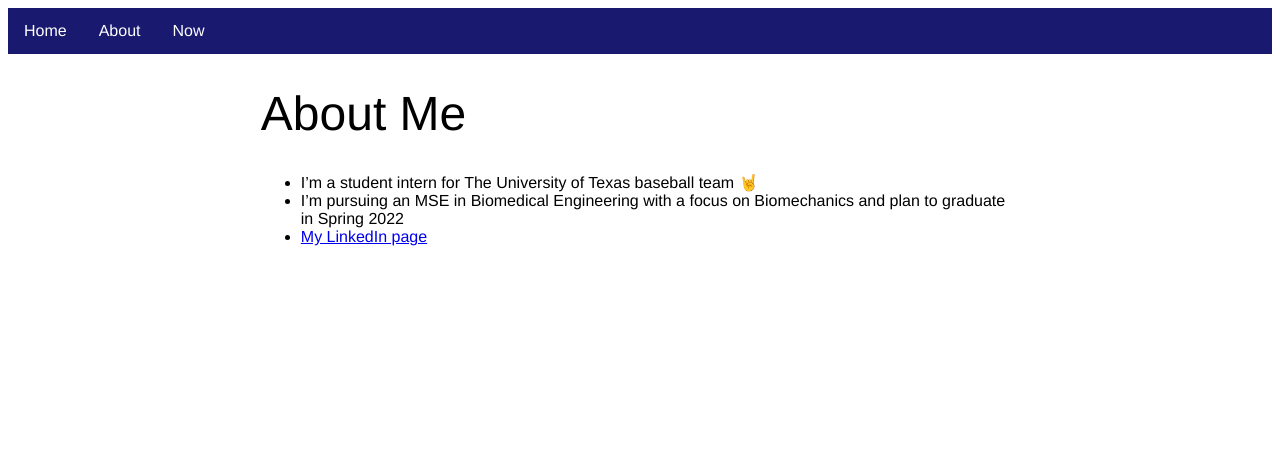
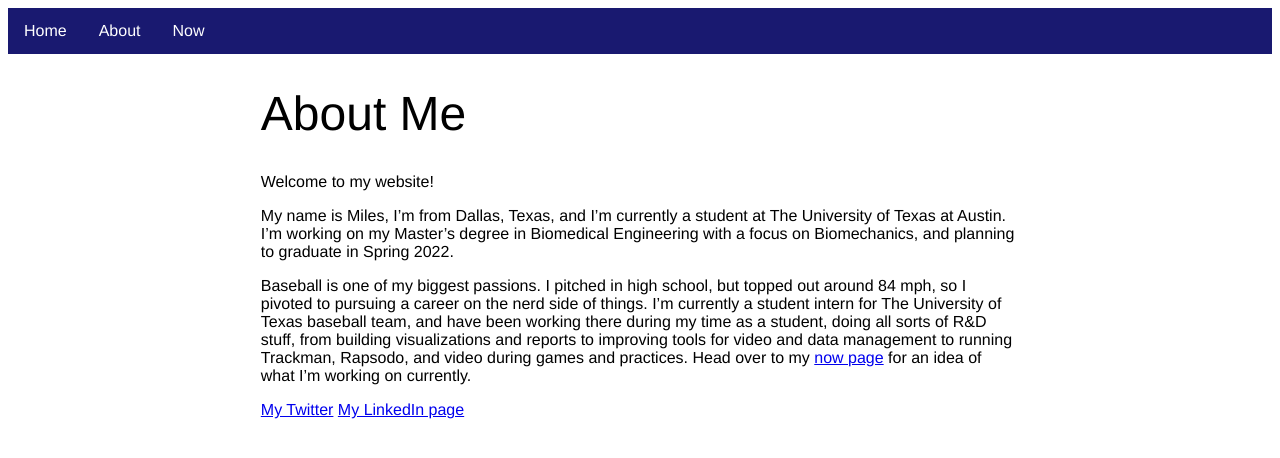
Before and after one commit to milesok/milesok.github.io, a Jekyll site: the page built from pages/about.md, in a window 1280 px wide. Shown: the top 458 px of the page. Built offline with Jekyll 4.4.1, drawn with Linux system fonts in a browser that asks for light colours.

Commit message:
Update about.md

```diff
--- a/pages/about.md
+++ b/pages/about.md
@@ -1,9 +1,14 @@
 ---
-permalink: '/about'
+permalink: /about
 layout: page
 title: About Me
+published: true
 ---
+Welcome to my website!
 
-- I'm a student intern for The University of Texas baseball team 🤘
-- I'm pursuing an MSE in Biomedical Engineering with a focus on Biomechanics and plan to graduate in Spring 2022
-- [My LinkedIn page](https://www.linkedin.com/in/miles-okamoto/)
+My name is Miles, I'm from Dallas, Texas, and I'm currently a student at The University of Texas at Austin. I'm working on my Master's degree in Biomedical Engineering with a focus on Biomechanics, and planning to graduate in Spring 2022.
+
+Baseball is one of my biggest passions. I pitched in high school, but topped out around 84 mph, so I pivoted to pursuing a career on the nerd side of things. I'm currently a student intern for The University of Texas baseball team, and have been working there during my time as a student, doing all sorts of R&D stuff, from building visualizations and reports to improving tools for video and data management to running Trackman, Rapsodo, and video during games and practices. Head over to my [now page](/now) for an idea of what I'm working on currently.
+
+[My Twitter](https://twitter.com/MilesOkamoto)
+[My LinkedIn page](https://www.linkedin.com/in/miles-okamoto/)
```
